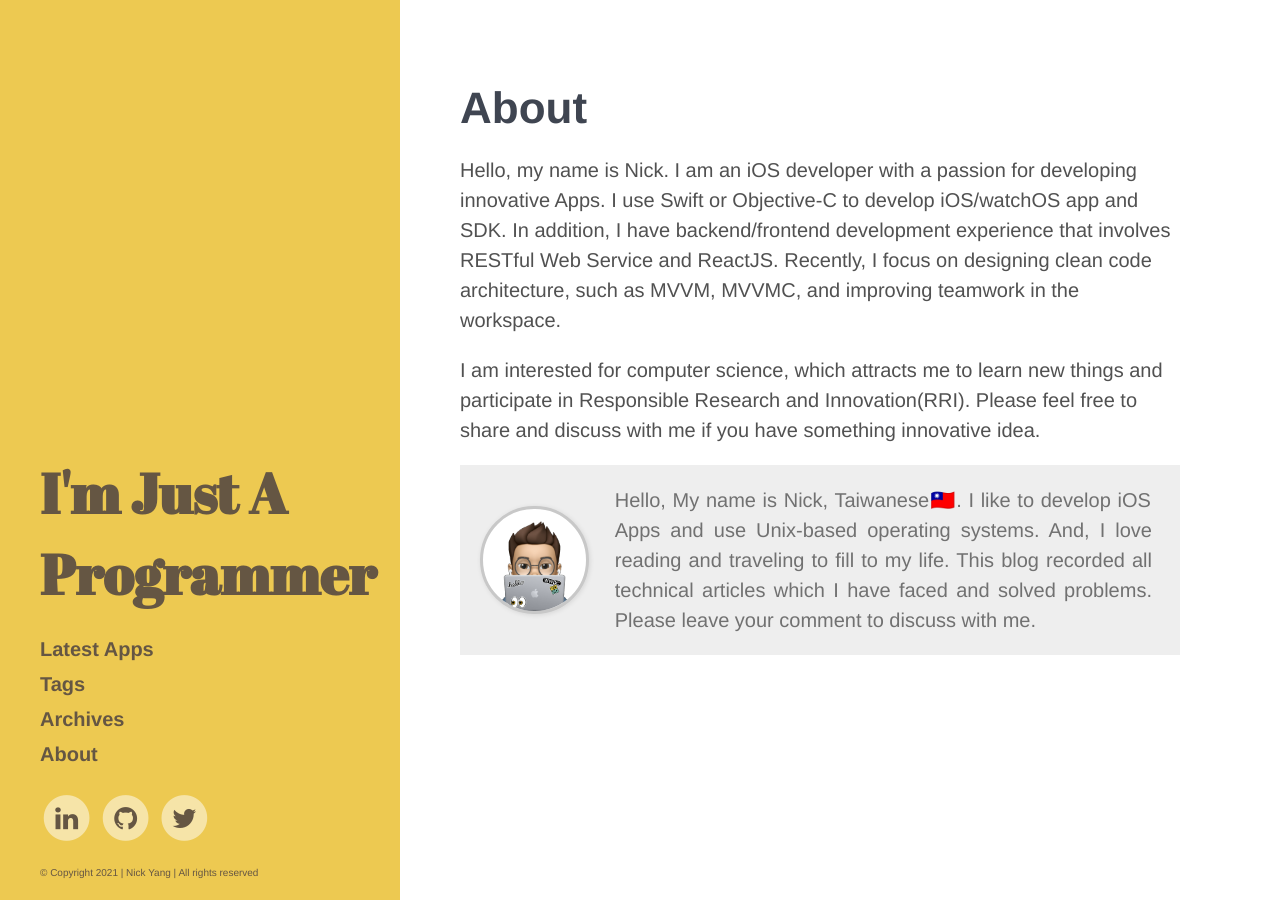
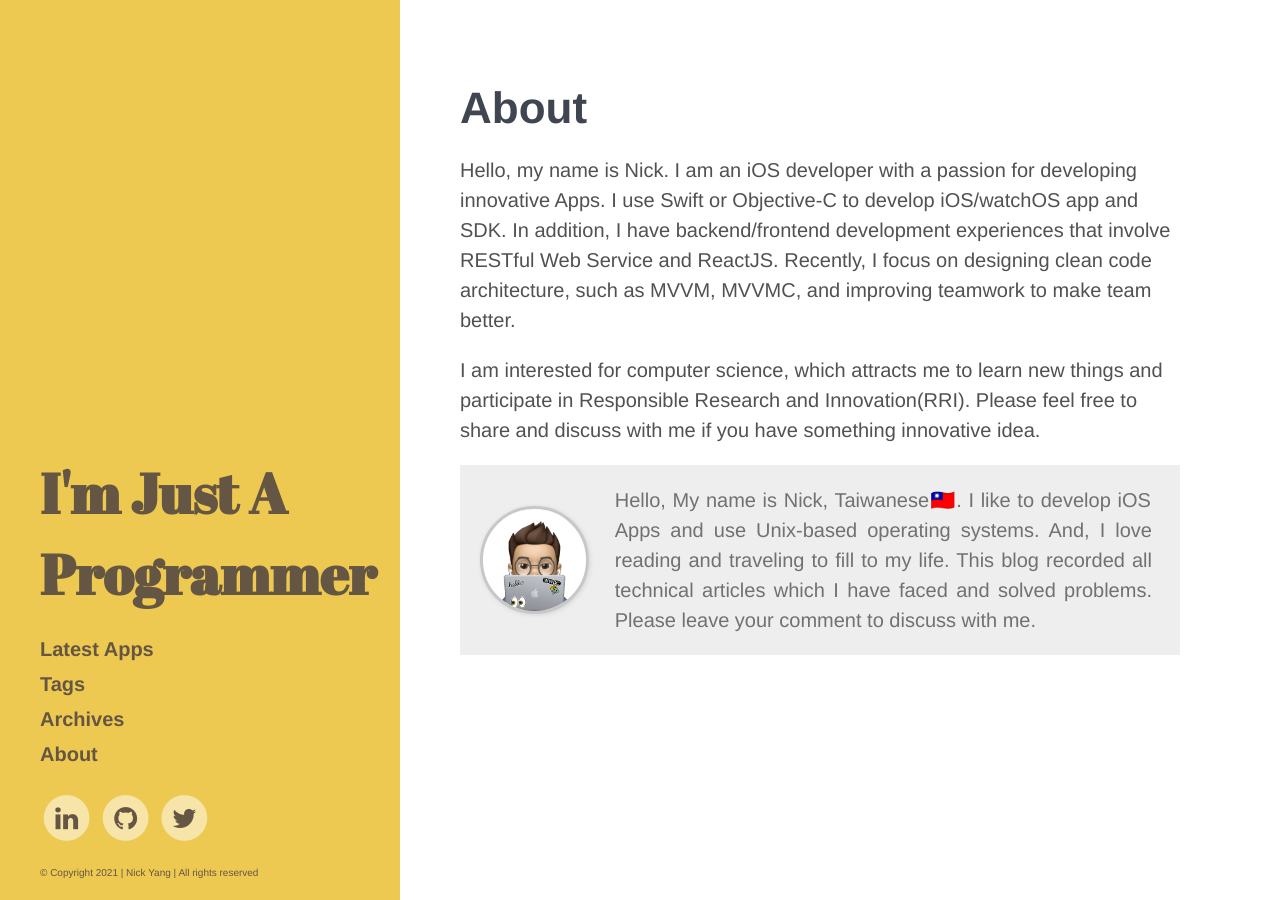
Before and after one commit to nick10811/nick10811.github.io, a Jekyll site: the page built from about.md, in a window 1280 px wide. Built offline with Jekyll 4.4.1, drawn with Linux system fonts in a browser that asks for light colours; comment, search, counter and statistics services are not loaded.

Commit message:
Update About

```diff
--- a/about.md
+++ b/about.md
@@ -2,7 +2,7 @@
 layout: page
 title: About
 ---
-Hello, my name is Nick. I am an iOS developer with a passion for developing innovative Apps. I use Swift or Objective-C to develop iOS/watchOS app and SDK. In addition, I have backend/frontend development experience that involves RESTful Web Service and ReactJS. Recently, I focus on designing clean code architecture, such as MVVM, MVVMC, and improving teamwork in the workspace.
+Hello, my name is Nick. I am an iOS developer with a passion for developing innovative Apps. I use Swift or Objective-C to develop iOS/watchOS app and SDK. In addition, I have backend/frontend development experiences that involve RESTful Web Service and ReactJS. Recently, I focus on designing clean code architecture, such as MVVM, MVVMC, and improving teamwork to make team better.
 
 I am interested for computer science, which attracts me to learn new things and participate in Responsible Research and Innovation(RRI). Please feel free to share and discuss with me if you have something innovative idea.
 
```
